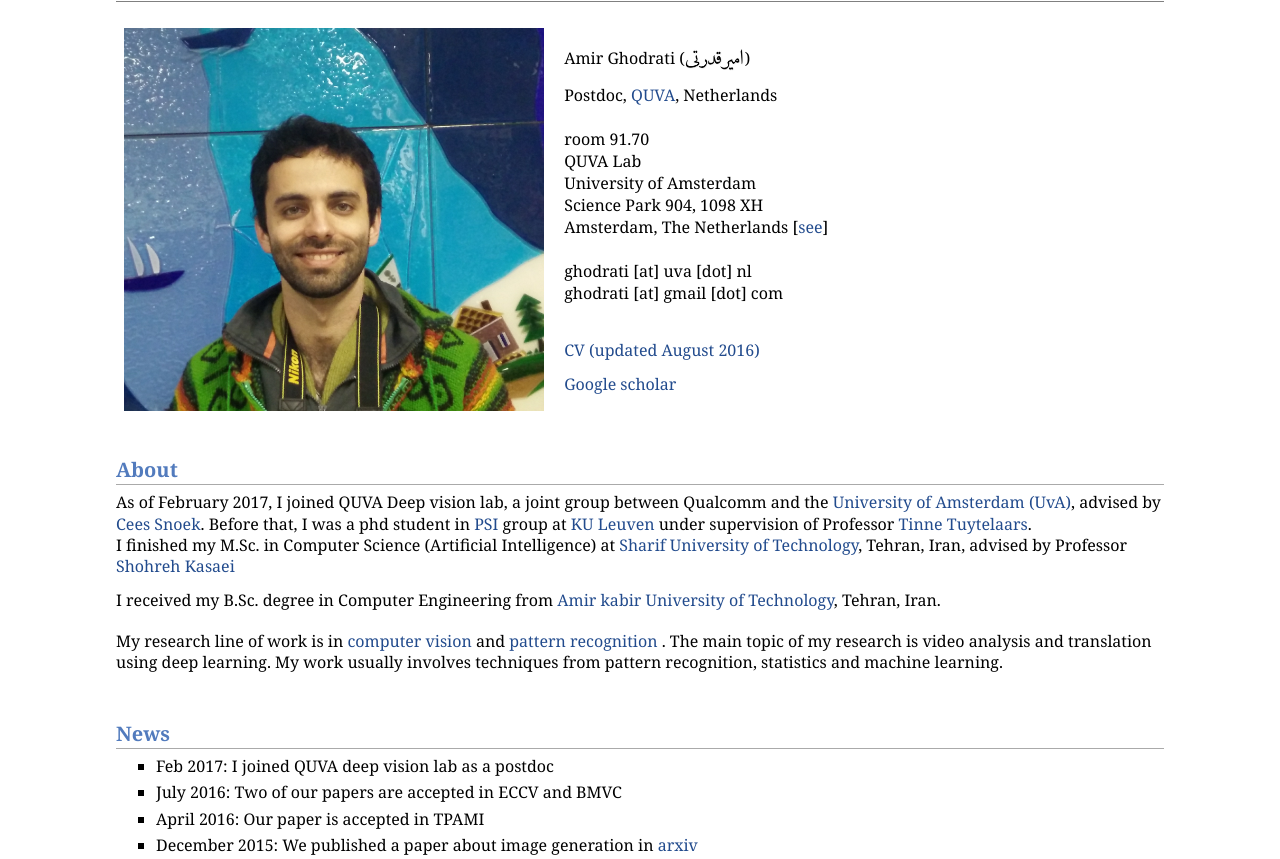
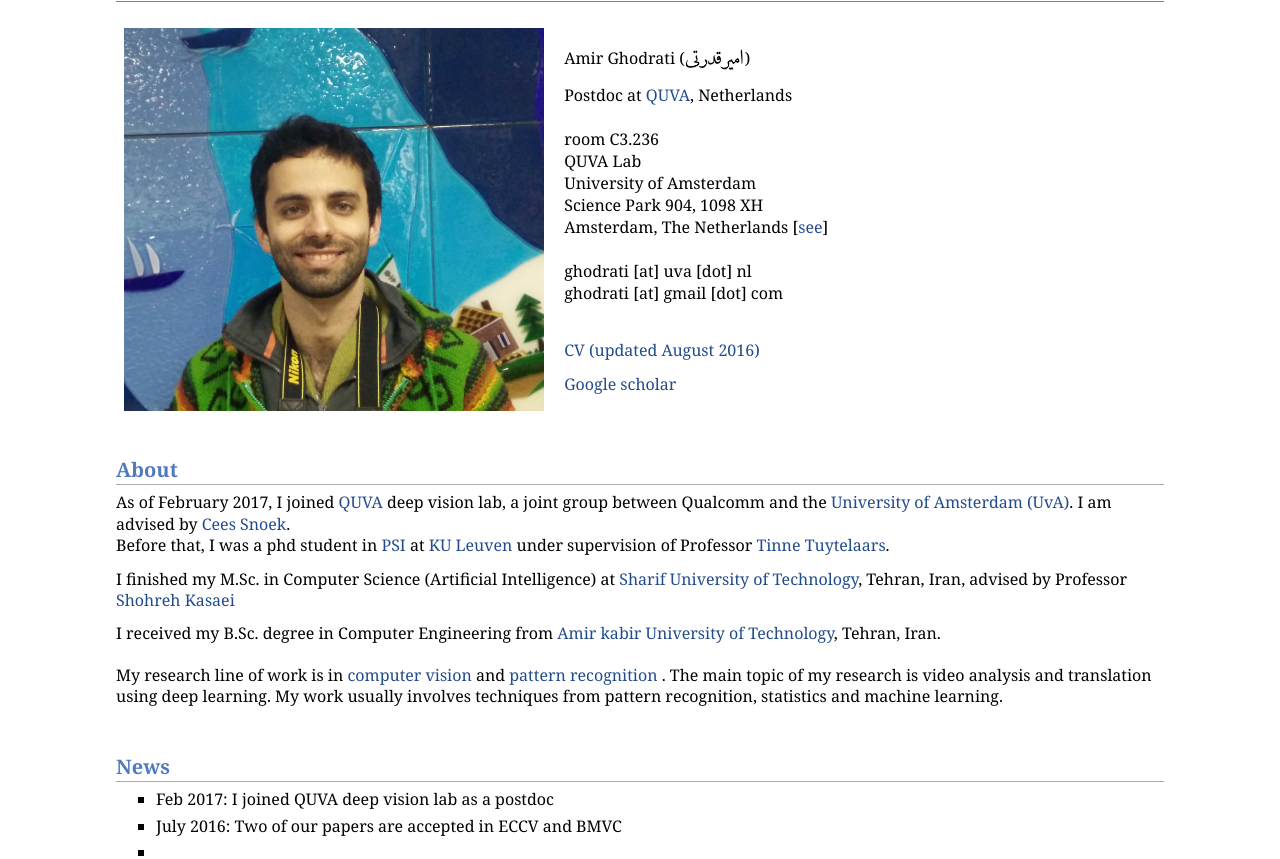
Before and after one commit to aghodrati/aghodrati.github.io, a plain HTML site: page index.html in a window 1280 px wide. Shown: the part 46-905 px from the top of the page. Drawn offline with Linux system fonts and the light colour scheme.

Commit message:
Update index.html

```diff
--- a/index.html
+++ b/index.html
@@ -58,13 +58,13 @@
 <table class="imgtable"><tbody><tr><td>
 <p><img src="imgs/amir_index.jpg" alt="Amir" width="420px">&nbsp;</td>
 <td align="left"><p>Amir Ghodrati  (<img src="imgs/mynamepersian.jpg" align="top" width="60px" alt="my name in persian">)</p> <!--style="position:absolute; width:60px"-->
-Postdoc, <a href="https://ivi.fnwi.uva.nl/quva/"> QUVA</a>, Netherlands<br>
+Postdoc at <a href="https://ivi.fnwi.uva.nl/quva/"> QUVA</a>, Netherlands<br>
 <br>
-room 91.70<br>
+room C3.236<br>
 QUVA Lab<br>
 University of Amsterdam<br>
 Science Park 904, 1098 XH<br>
-Amsterdam, The Netherlands [<a href="http://maps.google.com/maps?q=52.3547023,4.9538643&iwloc=A&hl=en" target="_blank">see</a>]<br>
+Amsterdam, The Netherlands [<a href="http://maps.google.com/maps?q=52.354316,4.956014&iwloc=A&hl=en" target="_blank">see</a>]<br>
 
 <br>
 ghodrati [at] uva [dot] nl <br>
@@ -78,8 +78,8 @@ ghodrati [at] gmail [dot] com<br>
 
 
 <h2>About</h2>
-As of February 2017, I joined QUVA Deep vision lab, a joint group between Qualcomm and the <a href="http://www.uva.nl/en/home">University of Amsterdam (UvA)</a>, advised by <a href="http://www.ceessnoek.info/">Cees Snoek</a>.
-Before that, I was a phd student in <a href="https://www.esat.kuleuven.be/psi">PSI</a> group at <a href="http://www.kuleuven.be/english">KU Leuven</a> under supervision of Professor <a href="http://homes.esat.kuleuven.be/~tuytelaa/">Tinne Tuytelaars</a>.
+As of February 2017, I joined <a href="https://ivi.fnwi.uva.nl/quva/"> QUVA</a> deep vision lab, a joint group between Qualcomm and the <a href="http://www.uva.nl/en/home">University of Amsterdam (UvA)</a>. I am advised by <a href="http://www.ceessnoek.info/">Cees Snoek</a>.
+<p> Before that, I was a phd student in <a href="https://www.esat.kuleuven.be/psi">PSI</a> at <a href="http://www.kuleuven.be/english">KU Leuven</a> under supervision of Professor <a href="http://homes.esat.kuleuven.be/~tuytelaa/">Tinne Tuytelaars</a>.</p>
 <p> I finished my M.Sc. in Computer Science (Artificial Intelligence) at <a href="http://www.sharif.ir/en/"> Sharif University of Technology</a>, Tehran, Iran, advised by Professor <a href="http://sharif.edu/%7Eskasaei/">Shohreh Kasaei</a> </p>
 <p>I received my B.Sc. degree in Computer Engineering from <a href="http://www.aut.ac.ir/">Amir kabir University of Technology</a>, Tehran, Iran. <br><br>
 My research line of work is in <a href="http://en.wikipedia.org/wiki/Computer_vision">computer vision</a> and <a href="https://en.wikipedia.org/wiki/Pattern_recognition"> pattern recognition </a>.
@@ -90,7 +90,7 @@ The main topic of my research is video analysis and translation using deep learn
 <ul>
 <li><p>Feb 2017: I joined QUVA deep vision lab as a postdoc</p></li>
 <li><p>July 2016: Two of our papers are accepted in ECCV and BMVC</p></li>
-<li><p>April 2016: Our paper is accepted in TPAMI</p></li>
+<li><pApril 2016: Our paper is accepted in TPAMI</p></li>
 <li><p>December 2015: We published a paper about image generation in <a href="http://arxiv.org/abs/1511.08446">arxiv</a></p></li>
 <li><p>September 2015: One paper is accepted in ICCV 2015</p></li>
 <li><p>April 2015: One paper is accepted in ICMR 2015</p></li>
```
